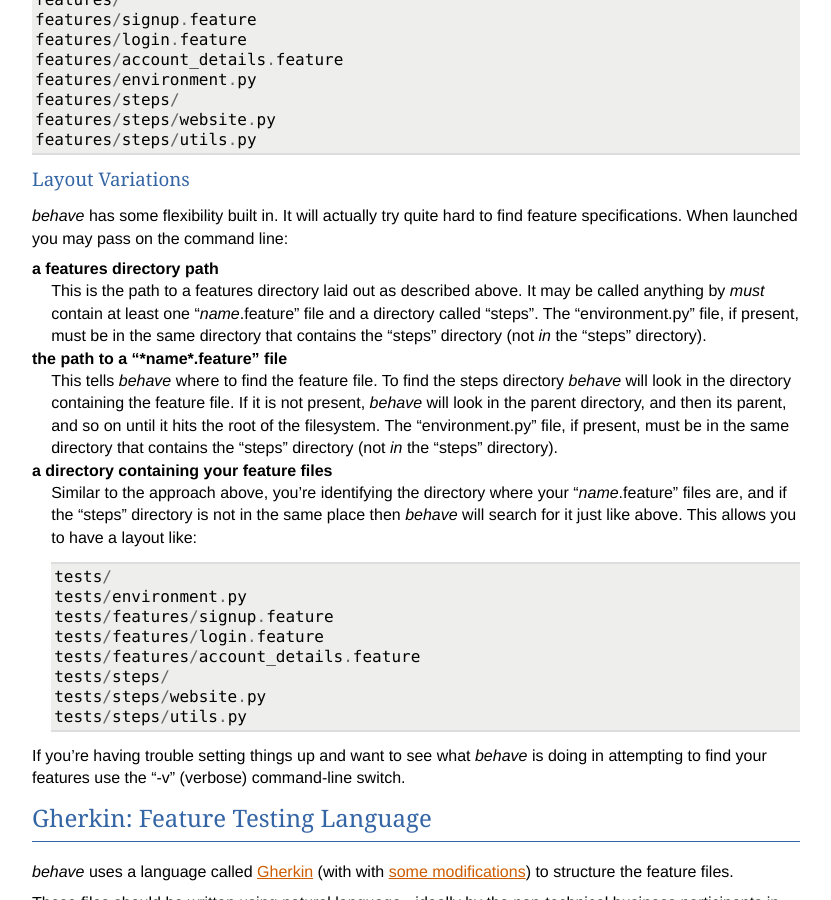
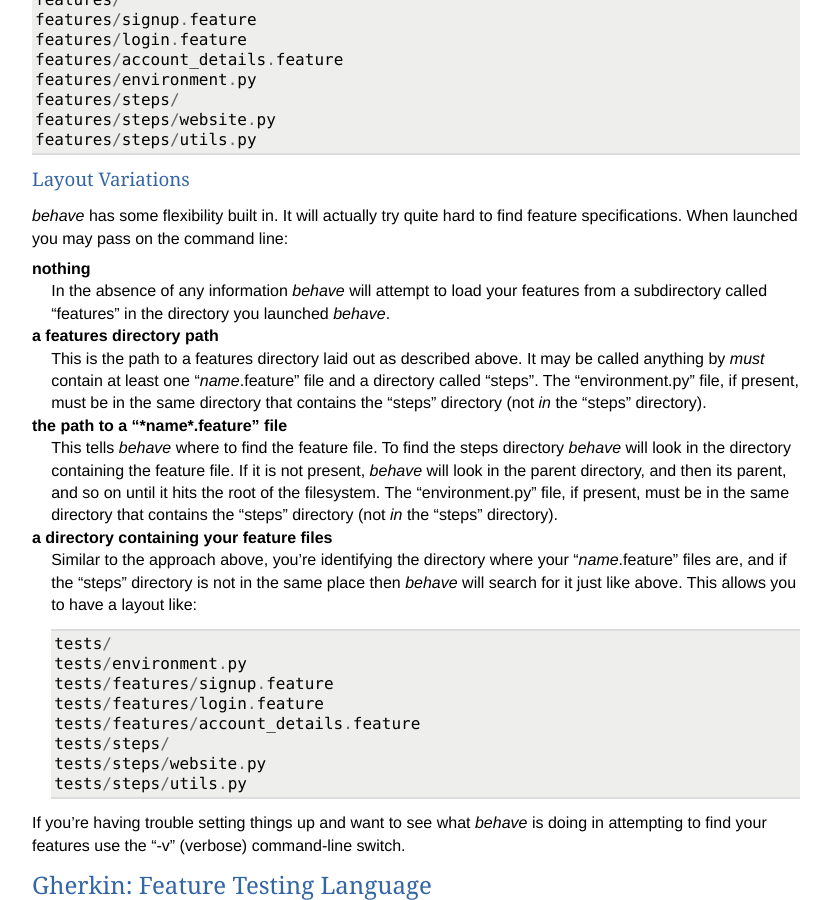
Before and after one commit to zhwei820/behave, a Sphinx documentation site: the page built from docs/gherkin.rst, in a window 1280 px wide and 900 px high, scrolled down 577 px. Shown: the whole window, without its empty margins (48-879 px from the left). Built offline with Sphinx 7.4.7, drawn with Linux system fonts in a browser that asks for light colours.

Commit message:
more doc edits

```diff
--- a/docs/gherkin.rst
+++ b/docs/gherkin.rst
@@ -48,6 +48,11 @@
 *behave* has some flexibility built in. It will actually try quite hard to
 find feature specifications. When launched you may pass on the command
 line:
+
+**nothing**
+  In the absence of any information *behave* will attempt to load your
+  features from a subdirectory called "features" in the directory you launched
+  *behave*.
 
 **a features directory path**
   This is the path to a features directory laid out as described above. It may be called
```
